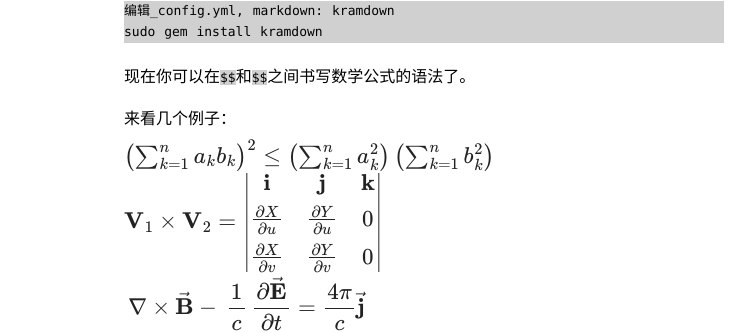
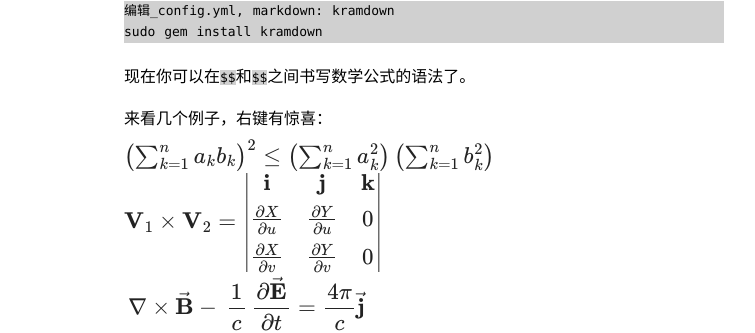
Before and after one commit to wuyy2007/wanguolin.github.io, a Jekyll site: the page built from _posts/2014-01-08-mathmatics_rending.md, in a window 1280 px wide. Shown: the part 958-1291 px from the top of the page, without its empty margins (216-971 px from the left). Built offline with Jekyll 4.4.1, drawn with Linux system fonts in a browser that asks for light colours; some web fonts are replaced; formulas are drawn with MathJax 3; comment, search, counter and statistics services are not loaded.

Commit message:
edit mathatics_rending

```diff
--- a/_posts/2014-01-08-mathmatics_rending.md
+++ b/_posts/2014-01-08-mathmatics_rending.md
@@ -41,7 +41,7 @@ tags: [折腾]
 
 现在你可以在`$$`和`$$`之间书写数学公式的语法了。
 
-来看几个例子：
+来看几个例子，右键有惊喜：
 
 ### $$ \left( \sum_{k=1}^n a_k b_k \right)^2 \leq \left( \sum_{k=1}^n a_k^2 \right) \left( \sum_{k=1}^n b_k^2 \right)  $$
 
```
